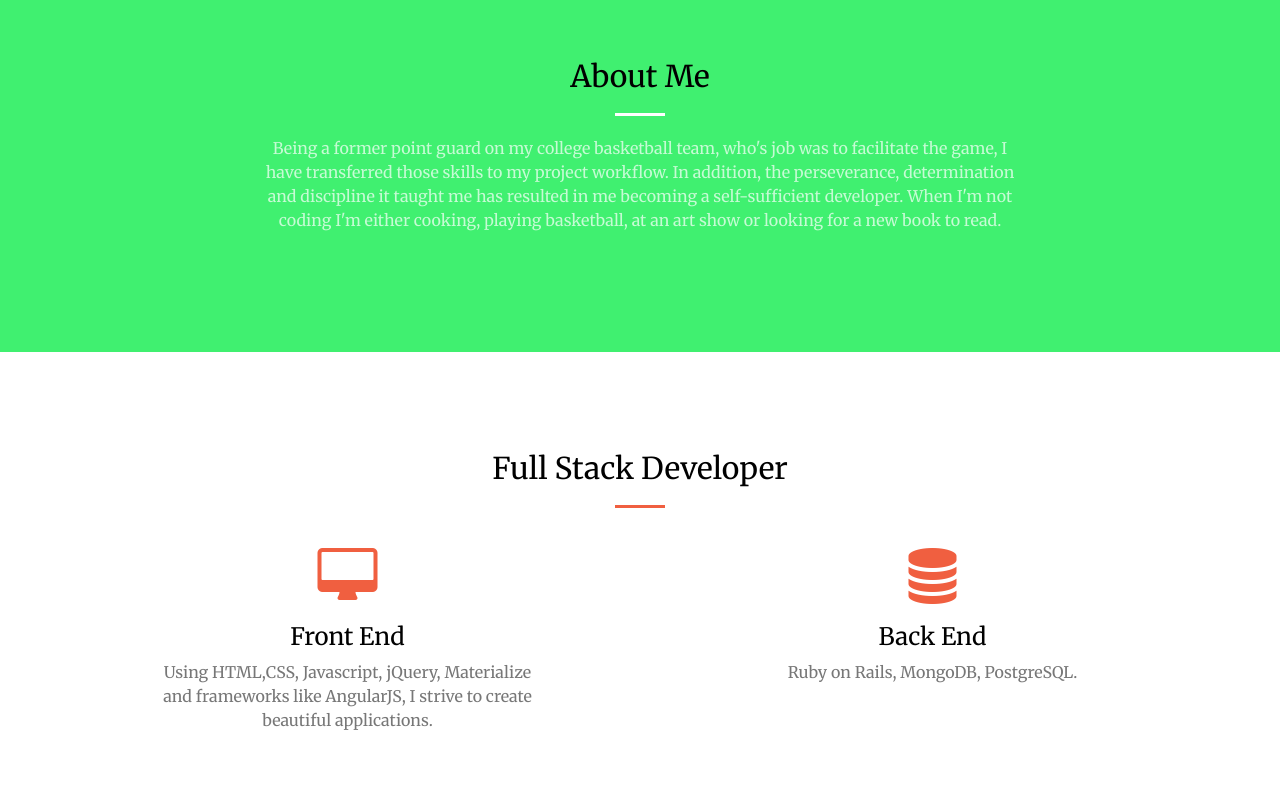
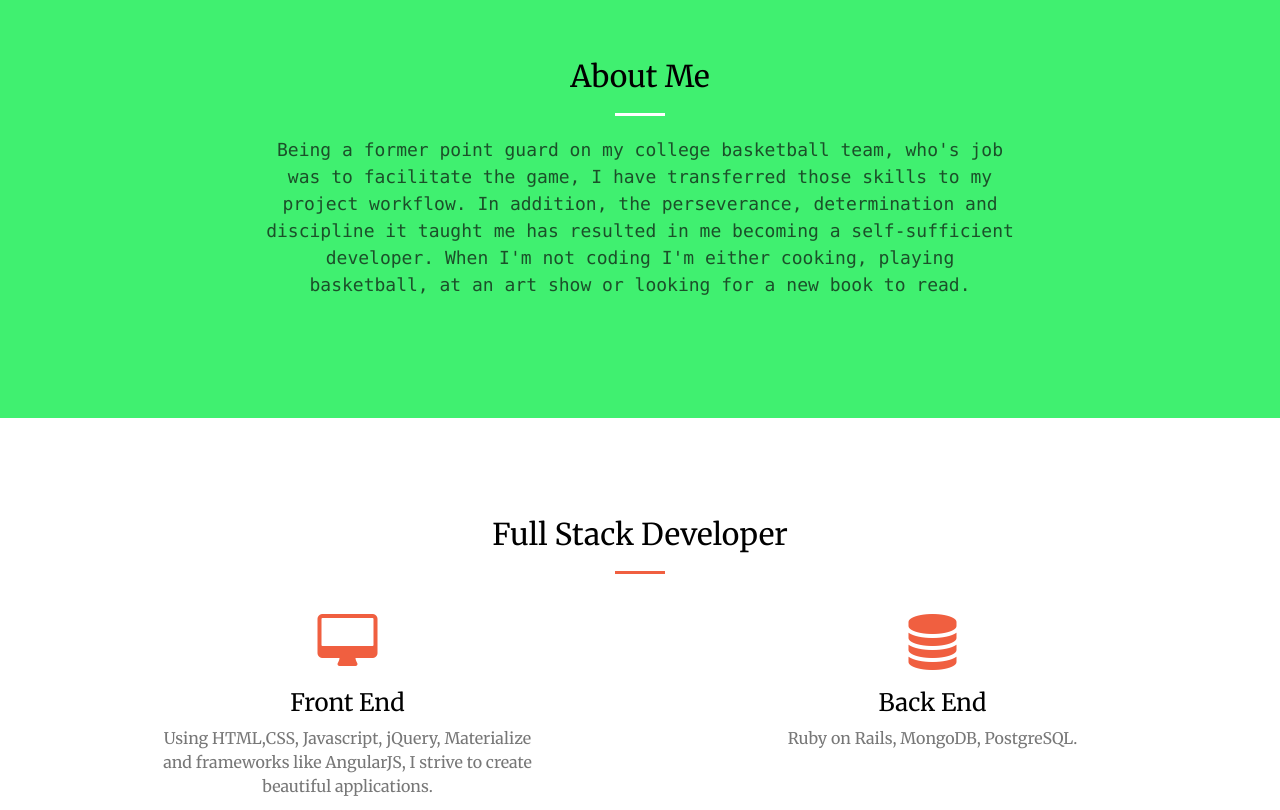
Before and after one commit to martinrosas/martinrosas.github.io, a plain HTML site: page index.html in a window 1280 px wide. Shown: the part 840-1650 px from the top of the page. Drawn offline with nearby package versions, Linux system fonts and the light colour scheme.

Commit message:
changed font to black on about me

```diff
--- a/css/creative.css
+++ b/css/creative.css
@@ -65,7 +65,10 @@ p {
 }
 
 .text-faded {
-    color: rgba(255,255,255,.7);
+    color: rgba(12, 12, 12, 0.7);
+    font-family: Monaco;
+    font-size: 18px;
+
 }
 
 section {
```
